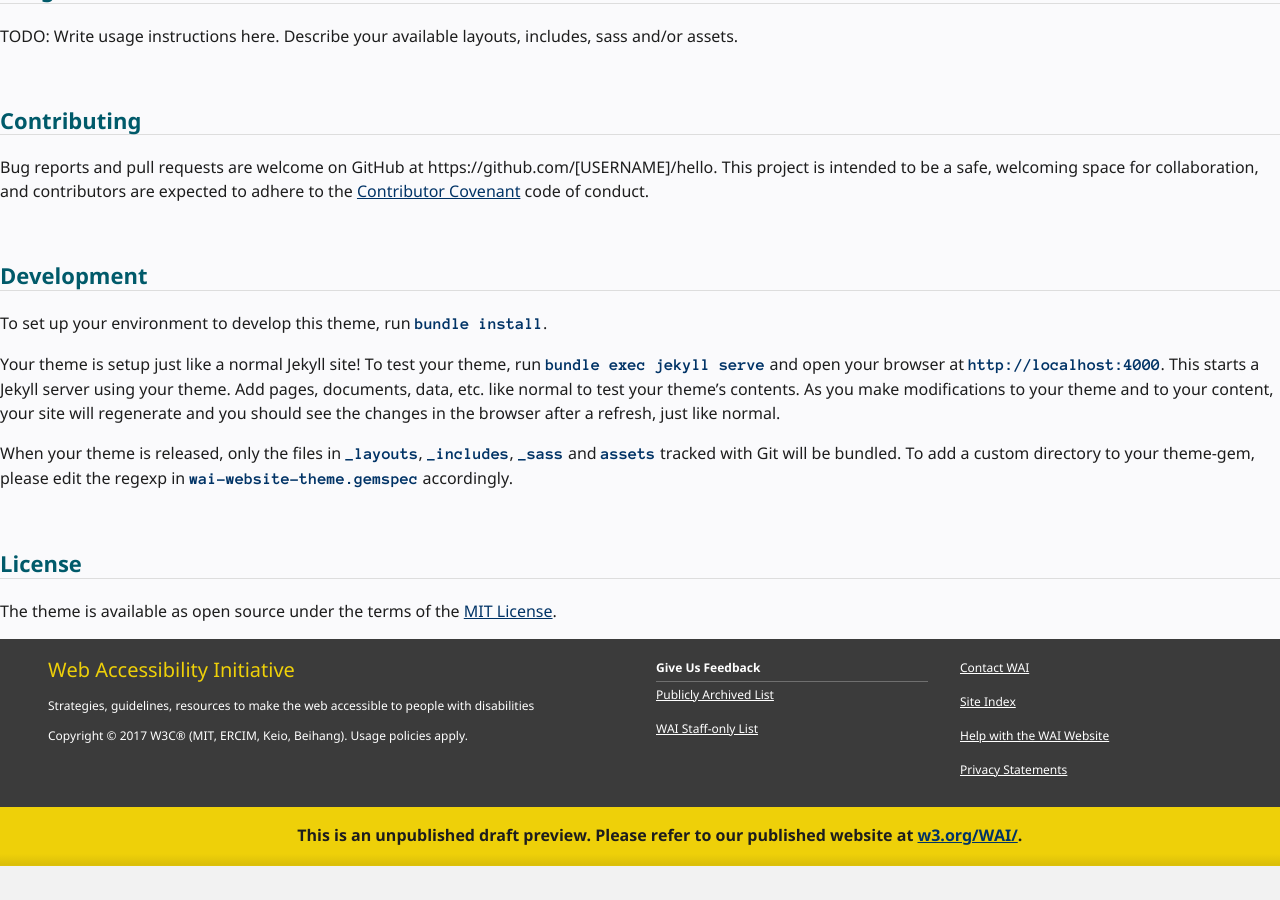
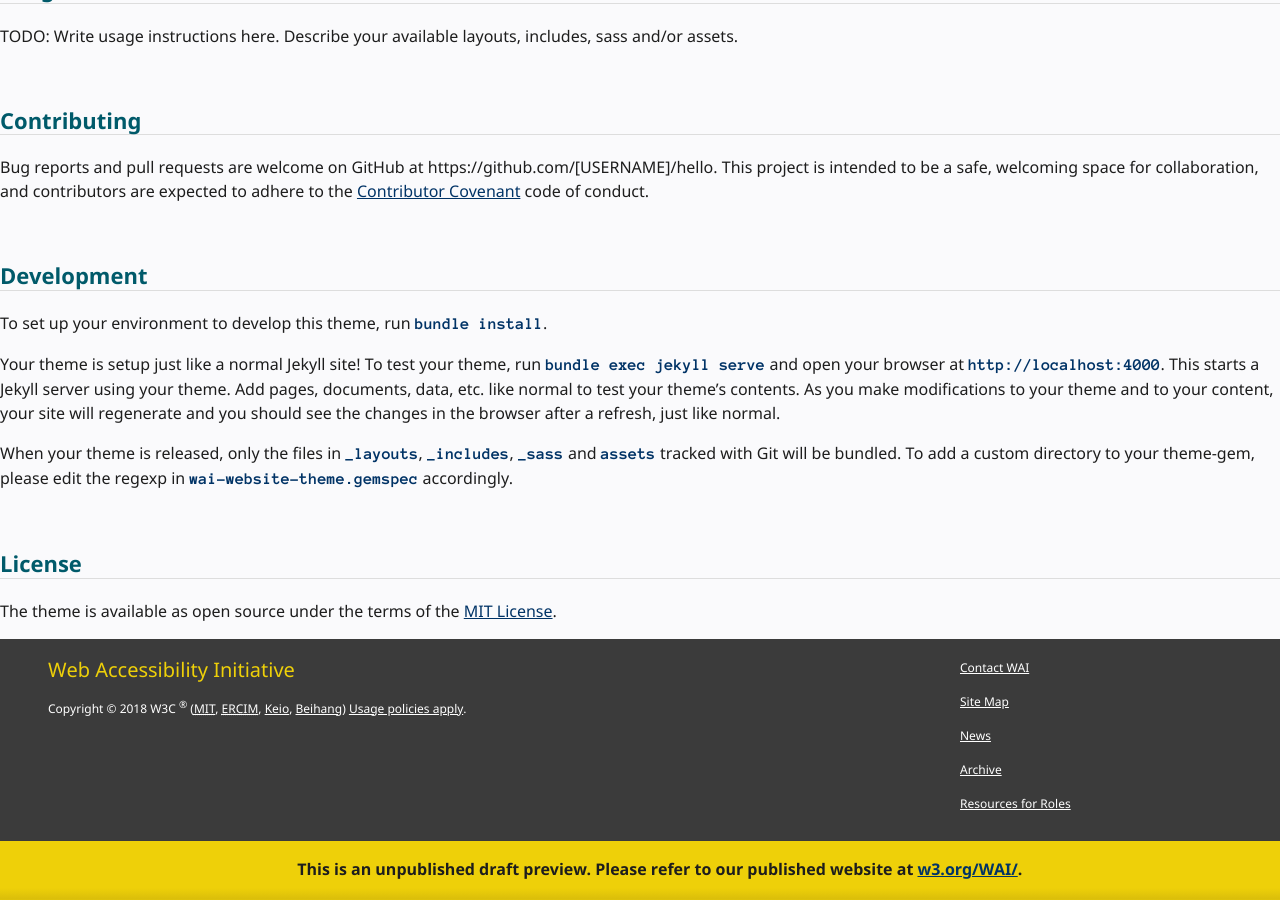
Before and after one commit to w3c/wai-website-theme, a Jekyll site: the page built from README.md, in a window 1280 px wide and 900 px high, scrolled down 815 px. Built offline with Jekyll 4.4.1, drawn with Linux system fonts in a browser that asks for light colours; cached includes are drawn as plain includes; our own code applies the rules of GitHub Pages for plain Markdown files; before the commit the page ends 1681 px from its top, so only the background shows below that.

Commit message:
Changes from #138
Fixes #138

Claim will come from configuration site.claim

```diff
--- a/_includes/footer.html
+++ b/_includes/footer.html
@@ -8,26 +8,18 @@
 {% endif %}
 
 <footer class="site-footer grid-4q">
-  <div class="q1-start q2-end">
+  <div class="q1-start q3-end">
     <p><a class="largelink" href="https://w3.org/WAI/">Web Accessibility Initiative</a></p>
-    <p>Strategies, guidelines, resources to make the web accessible to people with disabilities</p>
-    <p>Copyright © 2017 W3C® (MIT, ERCIM, Keio, Beihang). Usage policies apply.</p>
-  </div>
-  <div class="q3-start q3-end">
-    <div class="footer-list-header">
-      Give Us Feedback
-    </div>
-    <ul>
-      <li><a href="#">Publicly Archived List</a></li>
-      <li><a href="#">WAI Staff-only List</a></li>
-    </ul>
+    <p>{{site.claim}}</p>
+    <p>Copyright &#xA9; 2018 W3C <sup>&#xAE;</sup> (<a href="http://www.csail.mit.edu/"><abbr title="Massachusetts Institute of Technology">MIT</abbr></a>, <a href="http://www.ercim.eu/"><abbr title="European Research Consortium for Informatics and Mathematics">ERCIM</abbr></a>, <a href="http://www.keio.ac.jp/">Keio</a>, <a href="http://ev.buaa.edu.cn/">Beihang</a>) <a href="/Consortium/Legal/ipr-notice">Usage policies apply</a>.</p>
   </div>
   <div class="q4-start q4-end">
     <ul>
       <li><a href="{{ site.github.url }}/wai/contact/">Contact WAI</a></li>
-      <li><a href="{{ site.github.url }}/sitemap/">Site Index</a></li>
-      <li><a href="{{ site.github.url }}/wai/get-involved/">Help with the WAI Website</a></li>
-      <li><a href="{{ site.github.url }}/privacy/">Privacy Statements</a></li>
+      <li><a href="{{ site.github.url }}/sitemap/">Site Map</a></li>
+      <li><a href="{{ site.github.url }}/news/">News</a></li>
+      <li><a href="{{ site.github.url }}/archive/">Archive</a></li>
+      <li><a href="{{ site.github.url }}/@@@/">Resources for Roles</a></li>
     </ul>
   </div>
 </footer>
```
